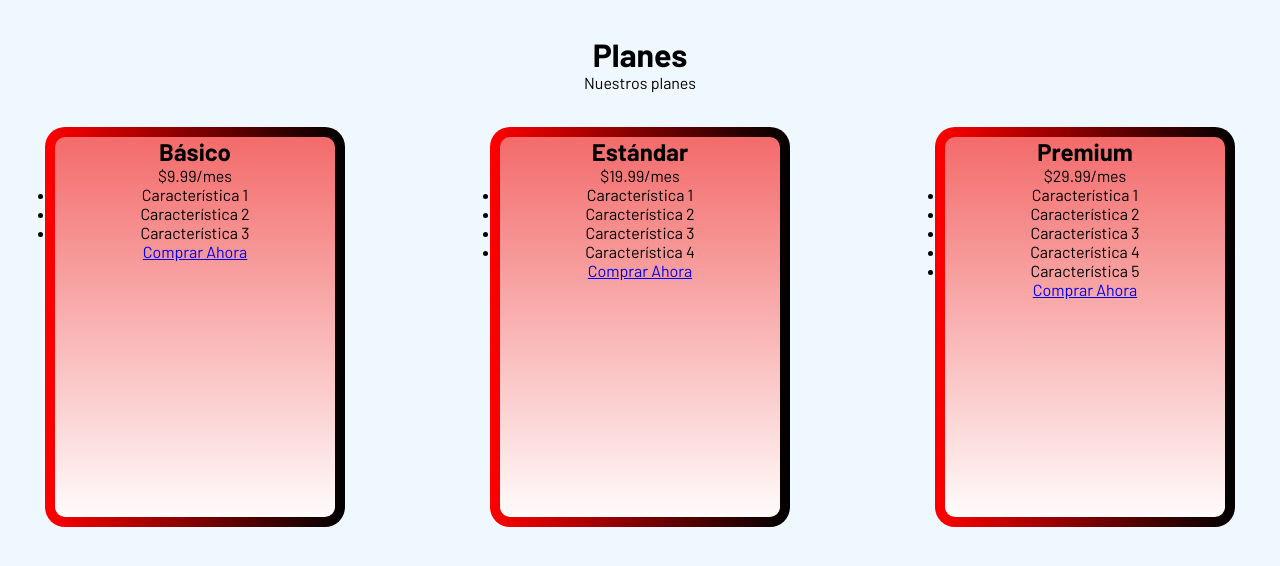
After one commit to Efrazhin/CODE-MC, a Django app: page /Planes in a window 1280 px wide. The commit adds this page. Shown: the top 566 px of the page. Run offline with Django 5.2, Linux system fonts and the light colour scheme.

Commit message:
Agregamos las vistas de contacto y planes.

```diff
--- /dev/null
+++ b/miproyecto_django/miapp_CODEMC/Templates/miapp_CODEMC/Planes.html
@@ -0,0 +1,56 @@
+<!DOCTYPE HTML>
+<html>
+    <head>
+        <title>Planes</title>
+        <link rel="StyleSheet" href="../../static/miapp_CODEMC/style-planes.css">
+
+    </head>
+    <body>
+        <div class="head">
+            <h1>Planes</h1>
+            <p>Nuestros planes</p>
+        </div>
+        <div class="contenedor">
+            <div class="div-1">
+                <h2>Básico</h2>
+                <p>$9.99/mes</p>
+                <ul>
+                    <li>Característica 1</li>
+                    <li>Característica 2</li>
+                    <li>Característica 3</li>
+                </ul>
+                <a href="#" class="btn">Comprar Ahora</a>
+            </div>
+            <div class="div-2">
+                <h2>Estándar</h2>
+                <p>$19.99/mes</p>
+                <ul>
+                    <li>Característica 1</li>
+                    <li>Característica 2</li>
+                    <li>Característica 3</li>
+                    <li>Característica 4</li>
+                </ul>
+                <a href="#" class="btn">Comprar Ahora</a>
+            </div>
+            <div class="div-3">
+                <h2>Premium</h2>
+                <p>$29.99/mes</p>
+                <ul>
+                    <li>Característica 1</li>
+                    <li>Característica 2</li>
+                    <li>Característica 3</li>
+                    <li>Característica 4</li>
+                    <li>Característica 5</li>
+                </ul>
+                <a href="#" class="btn">Comprar Ahora</a>
+            </div>
+
+        </div>
+    </body>
+
+
+
+
+
+
+</html>
--- a/miproyecto_django/miapp_CODEMC/Templates/miapp_CODEMC/herencias/header_footer.html
+++ b/miproyecto_django/miapp_CODEMC/Templates/miapp_CODEMC/herencias/header_footer.html
@@ -13,9 +13,9 @@
             <li><a href="#inicio">Inicio</a></li>
             <li><a href="#servicio">Servicio</a></li>
             <li><a href="#soluciones">Soluciones</a></li>
-            <li><a href="#">Planes</a></li>
+            <li><a href='{% url "planes" %}'>Planes</a></li>
             <li><a href="#">Nosotros</a></li>
-            <li><a href="#">Contacto</a></li>
+            <li><a href='{% url "contacto" %}'>Contacto</a></li>
         </ul>
     </nav>
     <a href="#" class="btn-inicio" onclick="rederigir_login()"> <button> <i class="ri-account-box-line"></i> </button> </a>
@@ -34,6 +34,7 @@
     function rederigir_login(){
         window.location.href="login";
     }
+
 </script>
 
 </script>
--- a/miproyecto_django/miapp_CODEMC/static/miapp_CODEMC/style-index.css
+++ b/miproyecto_django/miapp_CODEMC/static/miapp_CODEMC/style-index.css
@@ -94,6 +94,7 @@
     padding: 0.5% 15px;
     transition: all 200ms linear;
 }
+
 
 .header-principal .btn-inicio button:hover{
     color: rgb(230, 161, 0);
--- /dev/null
+++ b/miproyecto_django/miapp_CODEMC/static/miapp_CODEMC/style-planes.css
@@ -0,0 +1,71 @@
+/*Importamos fuentes de letras*/
+@import url('https://fonts.googleapis.com/css2?family=Barlow:ital,wght@0,100;0,200;0,300;0,400;0,500;0,600;0,700;0,800;0,900;1,100;1,200;1,300;1,400;1,500;1,600;1,700;1,800;1,900&display=swap');
+
+/*Restablecemos las configuraciones de margen, padding y box-sizing para mejor manejo*/
+*{
+    box-sizing: border-box;
+    margin: 0;
+    padding: 0;
+    font-family: 'Barlow';
+}
+
+
+.contenedor{
+    display:flex;
+    justify-content: space-evenly;
+    align-items: center;
+
+}
+
+.div-1{
+    width: 300px;
+    height: 400px;
+    background-color: aquamarine;
+    text-align: center;
+    border-radius: 20px;
+    border: solid 10px transparent;
+    background-image:
+    linear-gradient(#f36767,#ffffff),
+    linear-gradient(to right,rgb(255, 0, 0),#000);
+    background-origin: border-box;
+    background-clip: content-box,border-box;
+}
+
+.div-2{
+    width: 300px;
+    height: 400px;
+    margin-left: 100px;
+    background-color: brown;
+    text-align: center;
+    border-radius: 20px;
+    border: solid 10px transparent;
+    background-image:
+    linear-gradient(#f36767,#ffffff),
+    linear-gradient(to right,rgb(255, 0, 0),#000);
+    background-origin: border-box;
+    background-clip: content-box,border-box;
+}
+
+.div-3{
+    width: 300px;
+    height: 400px;
+    margin-left: 100px;
+    text-align: center;
+    border-radius: 20px;
+    border: solid 10px transparent;
+    background-image:
+    linear-gradient(#f36767,#ffffff),
+    linear-gradient(to right,rgb(255, 0, 0),#000);
+    background-origin: border-box;
+    background-clip: content-box,border-box;
+
+}
+.head{
+    text-align: center;
+    padding: 35px;
+}
+
+body{
+    background-color: aliceblue;
+
+}
--- a/miproyecto_django/miapp_CODEMC/url.py
+++ b/miproyecto_django/miapp_CODEMC/url.py
@@ -4,5 +4,7 @@ from . import views
 urlpatterns=[
     path("", views.index,name="index"),
     path("login",views.login_sesion,name="login"),
-    path("listado_productos",views.listado_productos,name="listado_stock")
+    path("listado_productos",views.listado_productos,name="listado_stock"),
+    path("Planes",views.planes,name="planes"),
+    path("Contacto",views.contacto,name="contacto")
 ]
--- a/miproyecto_django/miapp_CODEMC/views.py
+++ b/miproyecto_django/miapp_CODEMC/views.py
@@ -9,9 +9,15 @@ def index(request):
 def login_sesion(request):
     return render(request,'miapp_CODEMC/Inicio_sesion.html')
 
+def planes(request):
+    return render(request,"miapp_CODEMC/Planes.html")
+
+def contacto(request):
+    return render(request, "miapp_CODEMC/Contacto.html")
+
 def listado_productos(request):
     cursor = connection.cursor()
-    query = "SELECT id_prod, nombre_prod FROM `productos` ORDER BY id_prod, nombre_prod"
+    query = "SELECT id_prod, nom_prod FROM `productos` ORDER BY id_prod, nom_prod"
     cursor.execute(query)
 
     html = """
@@ -31,11 +37,11 @@ def listado_productos(request):
     """
 
     # Obtener los resultados
-    for (id_prod, nombre_prod) in cursor.fetchall():
+    for (id_prod, nom_prod) in cursor.fetchall():
         html += f"""
             <tr>
                 <td>{id_prod}</td>
-                <td>{nombre_prod}</td>
+                <td>{nom_prod}</td>
             </tr>
         """
 
--- a/miproyecto_django/miproyecto_django/urls.py
+++ b/miproyecto_django/miproyecto_django/urls.py
@@ -18,6 +18,6 @@ Including another URLconf
 from django.urls import path, include
 
 urlpatterns = [
-    path("CODEMC/", include("miapp_CODEMC.url")),
+    path("", include("miapp_CODEMC.url")),
 
 ]
```
Also changed, not shown: miproyecto_django/miapp_CODEMC/Templates/miapp_CODEMC/Contacto.html (added, +64 -0 lines), miproyecto_django/miapp_CODEMC/static/miapp_CODEMC/Style_sesion.css (+11 -6 lines), miproyecto_django/miapp_CODEMC/static/miapp_CODEMC/style-contacto.css (added, +49 -0 lines).
